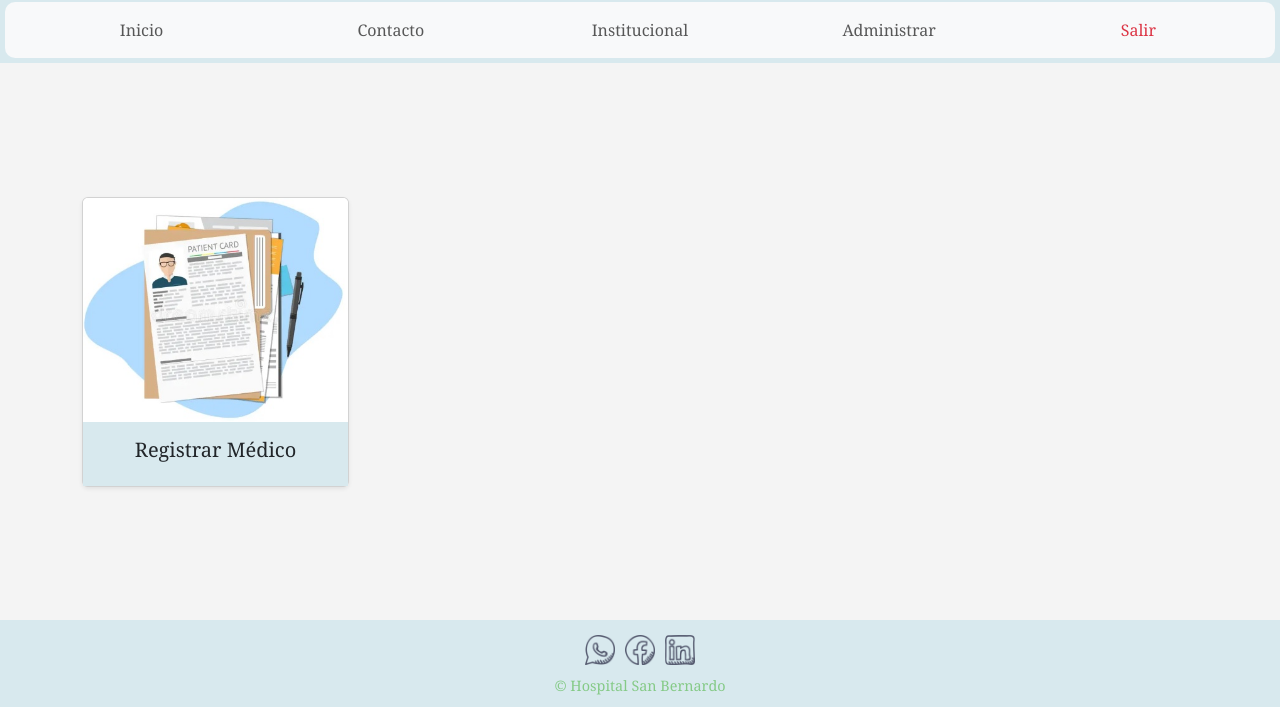
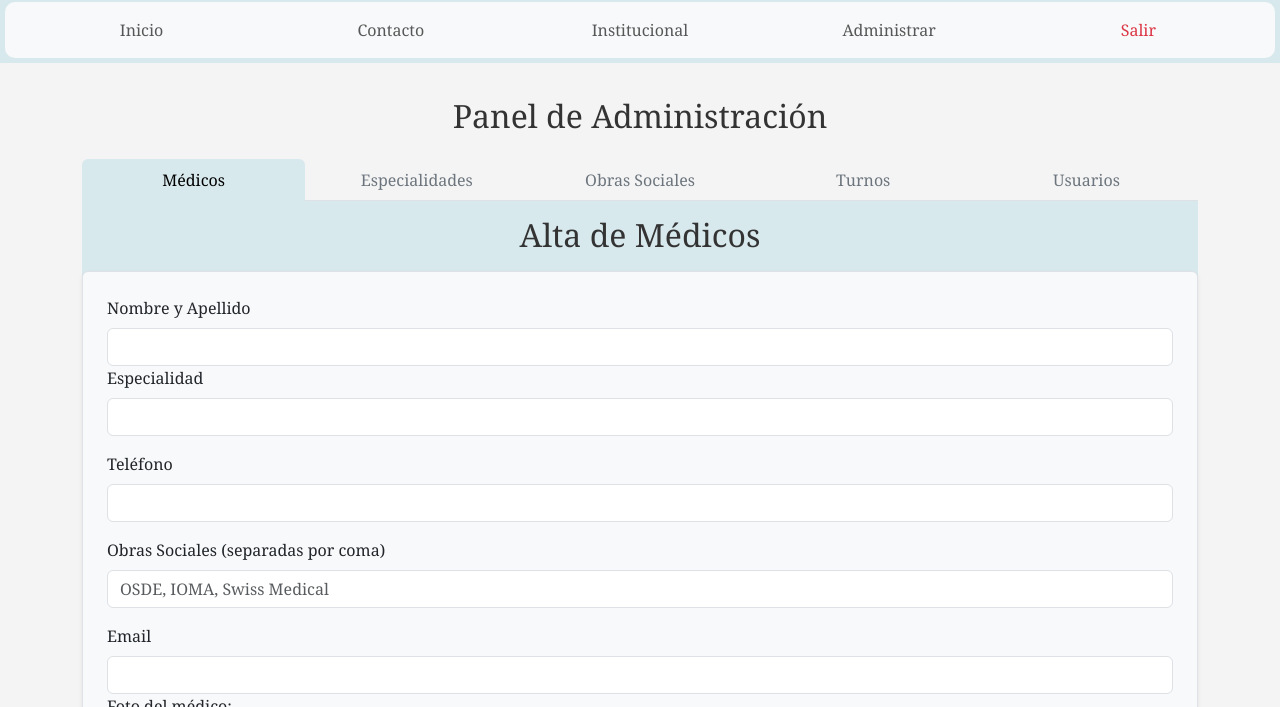
Before and after one commit to lucas12cn/IDW-38, a plain HTML site: page administrar.html in a window 1280 px wide. Shown: the part 93-800 px from the top of the page. Drawn offline with nearby package versions, Linux system fonts and the light colour scheme; sample sign-in values are in the browser's storage.

Commit message:
incio dashbord

```diff
--- a/administrar.html
+++ b/administrar.html
@@ -6,10 +6,12 @@
     <link rel="stylesheet" type="text/css" href="estilos.css">
     <meta name="viewport" content="width=device-width, initial-scale=1.0">
     <meta name="description" content="Hospital San Bernardo - Atención médica integral en Salta. Información de contacto, institucional y servicios.">
-    <title>Hospital San Bernardo</title>
+    <title>Hospital San Bernardo - Panel de Administración</title>
+    <style>
+
+    </style>
 </head>
-
-<body class="grid-padre">
+<body>
 
     <header class="header">
         <img src="imagenes/logo.jfif" alt="" class="logo">
@@ -61,33 +63,128 @@
         </div>
 
         </nav>
-
     </header>
 
-    <main class="container">
+    <main class="container mt-4" style="min-height: 70vh;">
+        <h2 class="mb-4">Panel de Administración</h2>
 
+        <ul class="nav nav-tabs nav-justified" id="adminTabs" role="tablist">
+            <li class="nav-item" role="presentation">
+                <button class="nav-link active" id="medicos-tab" data-bs-toggle="tab" data-bs-target="#medicos" type="button" role="tab" aria-controls="medicos" aria-selected="true">
+                    Médicos
+                </button>
+            </li>
+            <li class="nav-item" role="presentation">
+                <button class="nav-link" id="especialidades-tab" data-bs-toggle="tab" data-bs-target="#especialidades" type="button" role="tab" aria-controls="especialidades" aria-selected="false">
+                    Especialidades
+                </button>
+            </li>
+            <li class="nav-item" role="presentation">
+                <button class="nav-link" id="obras-tab" data-bs-toggle="tab" data-bs-target="#obras" type="button" role="tab" aria-controls="obras" aria-selected="false">
+                    Obras Sociales
+                </button>
+            </li>
+            <li class="nav-item" role="presentation">
+                <button class="nav-link" id="turnos-tab" data-bs-toggle="tab" data-bs-target="#turnos" type="button" role="tab" aria-controls="turnos" aria-selected="false">
+                    Turnos
+                </button>
+            </li>
+            <li class="nav-item" role="presentation">
+                <button class="nav-link" id="usuarios-tab" data-bs-toggle="tab" data-bs-target="#usuarios" type="button" role="tab" aria-controls="usuarios" aria-selected="false">
+                    Usuarios
+                </button>
+            </li>
+        </ul>
 
-            <div class="row g-3">
-                <div class="col-12 col-md-6 col-lg-3">
-                    <div class="card h-100 shadow-sm" onclick="window.location.href='altaMedicos.html';" style="cursor: pointer;">
-                    <img src="imagenes/registrar.jpg" class="card-img-top">
-                    <div class="card-body pie-tarjeta">
-                    <h5 class="card-title text-center">Registrar Médico</h5>
+        <!--solapitas-->
+        <div class="tab-content" id="adminTabsContent">
+
+            <!--Alta de Médicos-->
+            <div class="tab-pane fade show active" id="medicos" role="tabpanel" aria-labelledby="medicos-tab">
+                <section class="mb-5">
+                    <section class="mb-5">
+            <h2 class="mb-3">Alta de Médicos</h2>
+            <form id="altaMedicoForm" class="border rounded p-4 bg-light shadow-sm">
+                <div class="mb-3">
+                    <label for="Nombre" class="form-label">Nombre y Apellido</label>
+                    <input name="Nombre" type="text" class="form-control" id="Nombre" required>
+                <div class="mb-3">
+                    <label for="Especialidad" class="form-label">Especialidad</label>
+                    <input name="Especialidad" type="text" class="form-control" id="Especialidad" required>
+                </div>
+                <div class="mb-3">
+                    <label for="Telefono" class="form-label">Teléfono</label>
+                    <input name="Telefono" type="tel" class="form-control" id="Telefono" required>
+                </div>
+                 <div class="mb-3">
+                    <label for="obraSocial" class="form-label">Obras Sociales (separadas por coma)</label>
+                    <input name="obraSocial" type="text" class="form-control" id="obraSocial" placeholder="OSDE, IOMA, Swiss Medical" required>
+                </div>
+                <div class="mb-3">
+                    <label for="Email" class="form-label">Email</label>
+                    <input name="Email"  type="email" class="form-control" id="Email" required>
+                    <div class="mb-3">
+                    <label for="imagen" class="form-label">Foto del médico:</label>
+                    <input type="file" class="form-control" id="imagen" accept="image/*">
+                </div>
+                <button type="submit" class="btn btn-primary">Registrar Médico</button>
+            </form>
+            </section>
+            <section>
+            <div class="container text-center">
+                <div class="table-responsive">
+                    <table class="table" id="tablaMedicos">
+                        <thead class="table">
+                            <tr>
+                            <th scope="col">Nombre y Apellido</th>
+                            <th scope="col">Especialidad</th>
+                            <th scope="col">Telefono</th>
+                            <th scope="col">Obra Social</th>
+                            <th scope="col">Correo electronico</th>
+                            <th scope="col"></th>
+                            <th scope="col"></th>
+                            </tr>
+                        </thead>
+                        <tbody>
+                            <!--medigos-->
+                        </tbody>
+                        </table>
+
                 </div>
             </div>
-                </div>
+        </section>
+                </section>
             </div>
 
+            <!--Especialidades-->
+            <div class="tab-pane fade" id="especialidades" role="tabpanel" aria-labelledby="especialidades-tab">
+                <section class="mb-5">
 
+                </section>
+            </div>
 
+            <!--Obras Sociales-->
+            <div class="tab-pane fade" id="obras" role="tabpanel" aria-labelledby="obras-tab">
+                <section class="mb-5">
 
+                </section>
+            </div>
 
+            <!--Gestionar Turnos-->
+            <div class="tab-pane fade" id="turnos" role="tabpanel" aria-labelledby="turnos-tab">
+                <section class="mb-5">
 
+                </section>
+            </div>
 
+            <!--Usuarios-->
+            <div class="tab-pane fade" id="usuarios" role="tabpanel" aria-labelledby="usuarios-tab">
+                <section>
 
+                </section>
+            </div>
 
-
-
+        </div>
     </main>
 
     <footer class="footer">
@@ -107,7 +204,7 @@
 
     <script src="config/usuarios.js"></script>
     <script type="text/javascript" src="js/login.js"></script>
+    <script src="js/altaMedicos.js"></script>
 
 </body>
-
 </html>
--- a/estilos.css
+++ b/estilos.css
@@ -130,7 +130,7 @@ h2 {
 /* estilos de modal loguin */
 
 .modal-header, .modal-title {
-    background-color:  rgb(216, 233, 238);;
+    background-color:  rgb(216, 233, 238);
 
 
 }
@@ -154,15 +154,24 @@ h2 {
 }
 .btn-close::before {content:'×';}
 
-/*boten administrar*/
+/*administrar*/
 
-.pie-tarjeta {
-    background-color: rgb(216, 233, 238);
+.nav-tabs .nav-link:not(.active) {
+        color: #6c757d;
+}
+.nav-tabs .nav-link.active {
+    background-color:  rgb(216, 233, 238);
 
-    font-size: 1.8rem;
-    font-weight: bold;
+    border-color: transparent;
+}
+#medicos {
+    padding-top: 15px;
+}
+#adminTabsContent {
+    background-color:  rgb(216, 233, 238);
+}
 
-}
+
 
 
 /*
```
Also changed, not shown: altaMedicos.html (deleted, +0 -139 lines). Lines whose indentation alone changed are shown as unchanged.
